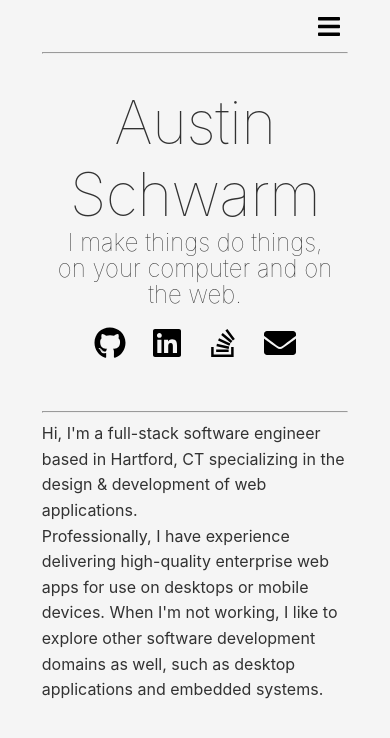
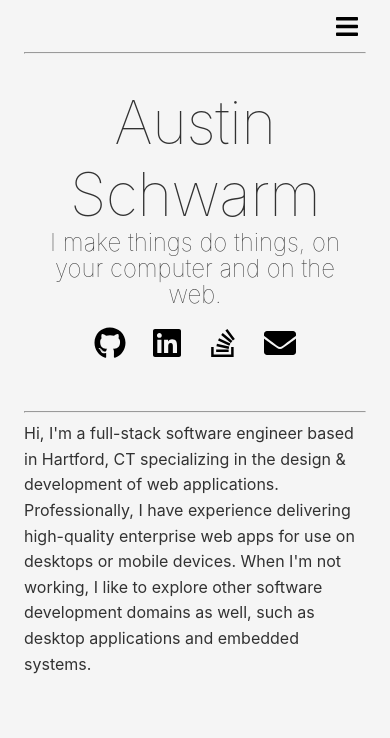
Before and after one commit to schwarmau/schwarmau.github.io, a Jekyll site: the page built from index.html, in a window 390 px wide. Shown: the top 738 px of the page. Built offline with Jekyll 4.4.1, drawn with Linux system fonts in a browser that asks for light colours.

Commit message:
fixed a minor mobile issue and uploaded resume

```diff
--- a/_data/site-navigation.yml
+++ b/_data/site-navigation.yml
@@ -3,6 +3,6 @@
 - label: Portfolio
   href: /portfolio
 - label: Resume
-  href: /resume
+  href: /assets/pdf/resume.pdf
 - label: Contact Me
   href: /contactme
--- a/assets/css/global.css
+++ b/assets/css/global.css
@@ -121,6 +121,11 @@
     }
 }
 @media only screen and (max-width: 540px) {
+    body {
+        width: 100%;
+        padding: 0 24px;
+    }
+
     .hide-on-mobile {
         display: none;
     }
```
Also changed, not shown: 4 other files.
